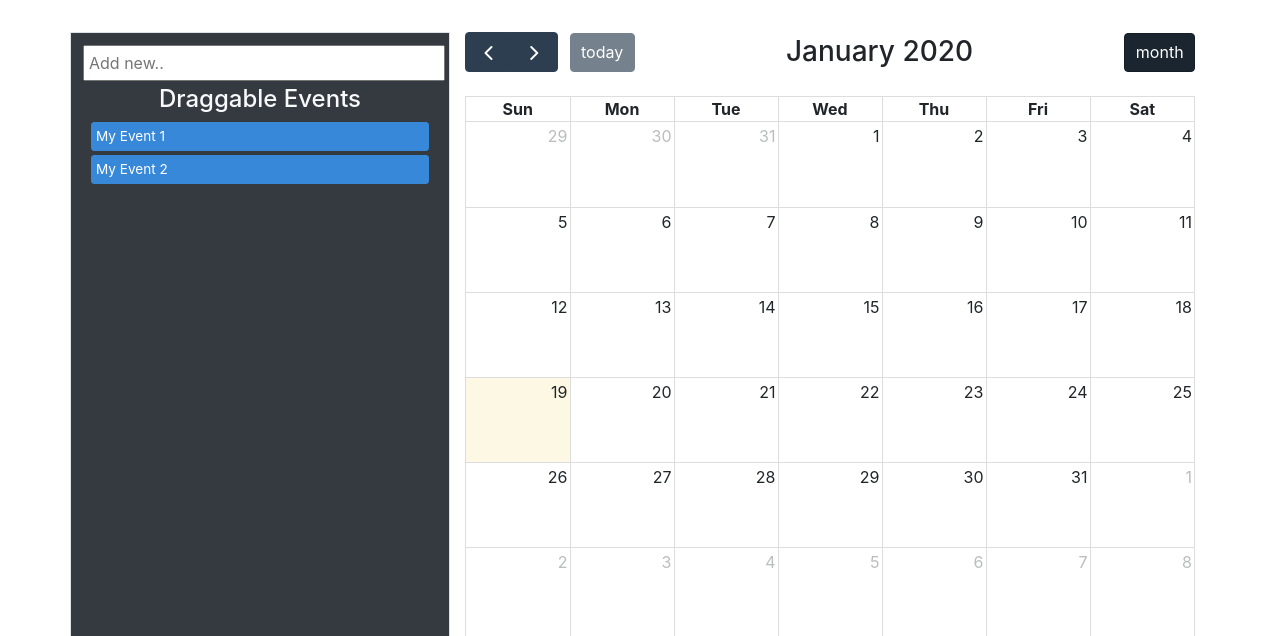
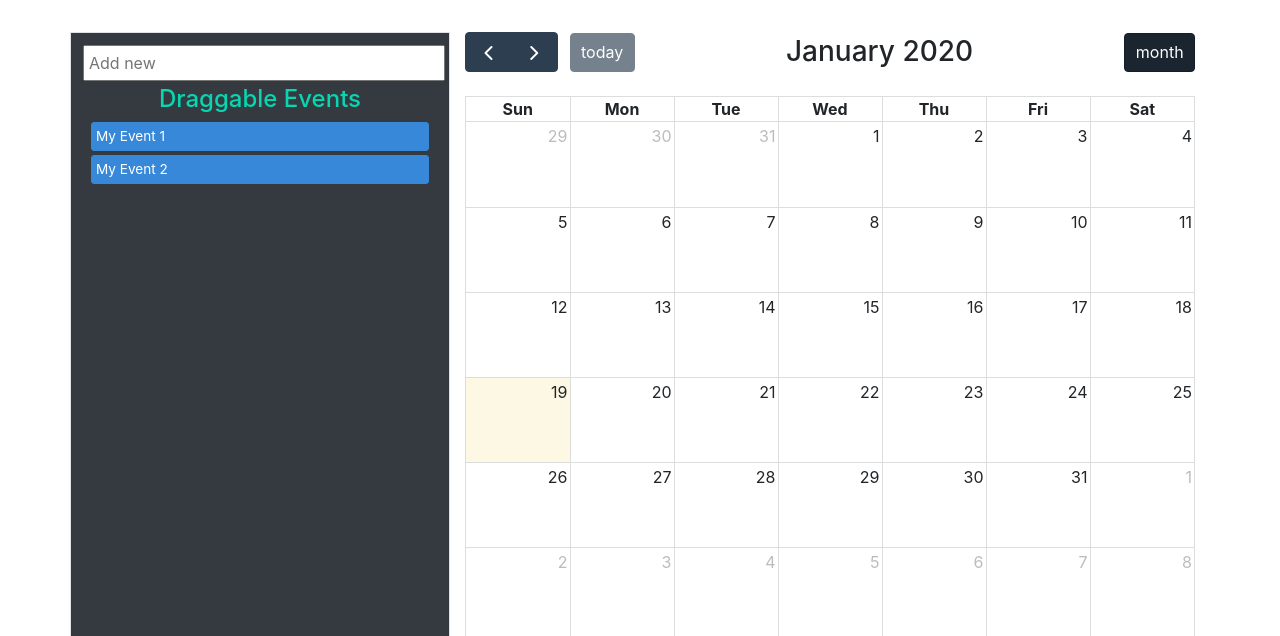
Before and after one commit to pwang1997/MediTrac, a PHP site: page / in a window 1280 px wide. Shown: the part 56-692 px from the top of the page. Run offline with PHP 8.4, Linux system fonts and the light colour scheme; lists and menus that the app fills with data are empty; some libraries are stand-ins or nearby versions.

Commit message:
Adjusting styling for weird search length
Signed-off-by: Courtney Gosselin <courtney@gosselin.io>

```diff
--- a/index.php
+++ b/index.php
@@ -8,9 +8,9 @@
         <div class="container">
             <div class="row">
                 <div class="col-4 container p-2 border bg-dark text-light">
-                    <input type="text" placeholder="Add new.." class="w-100 p-1 m-1">
+                    <input type="text" placeholder="Add new" class="w-100 p-1 m-1">
                     <div id='external-events'>
-                        <h4 class="text-center">Draggable Events</h4>
+                        <h4 class="text-center" style="color: #08d6b0">Draggable Events</h4>
                         <div id='draggable-el' class='t-2 m-2'>
                             <div class="fc-event fc-draggable p-1 m-1">My Event 1</div>
                             <div class='fc-event fc-draggable p-1 m-1'>My Event 2</div>
```
